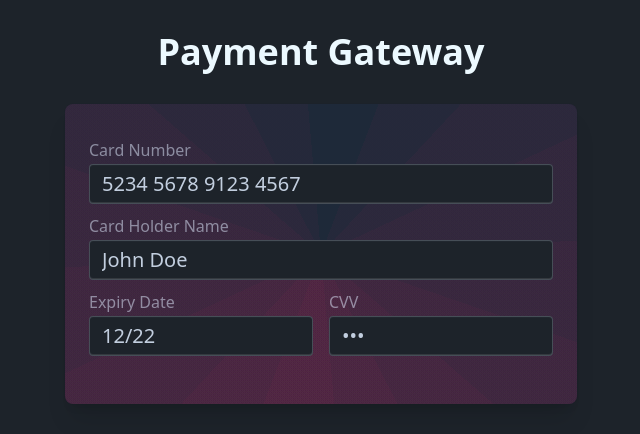
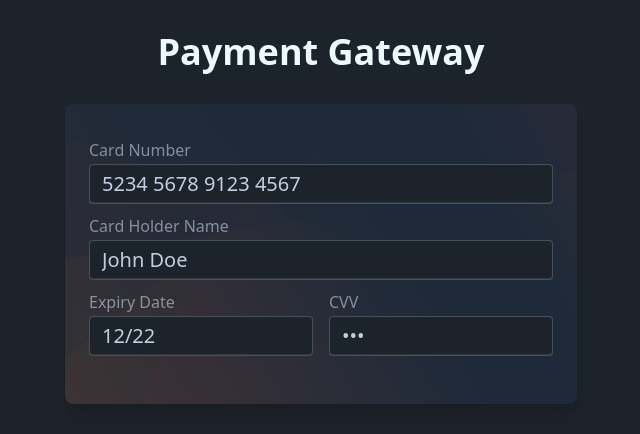
Before and after one commit to Aleksei-Michnik/nodejs-api-visa, a React (Vite) app in the folder frontend/: page / in a window 1280 px wide. Shown: the top 434 px of the page, without its empty margins (319-959 px from the left). Built offline with nearby package versions, Linux system fonts and the light colour scheme; no server answers.

Commit message:
Adjust payment form background gradients

```diff
--- a/frontend/src/components/PaymentForm.styles.css
+++ b/frontend/src/components/PaymentForm.styles.css
@@ -2,13 +2,11 @@
 
 @layer components {
     .payment-form {
-        background-image: linear-gradient(111deg,  transparent 50%, #e91e6309 50%),
-            linear-gradient(133deg,  transparent 50%, #e91e6309 50%),
-            linear-gradient(155deg,  transparent 50%, #e91e6309 50%),
-            linear-gradient(177deg,  transparent 50%, #e91e6309 50%),
-            linear-gradient(199deg,  transparent 50%, #e91e6309 50%),
-            linear-gradient(221deg,  transparent 50%, #e91e6309 50%),
-            linear-gradient(243deg,  transparent 50%, #e91e6309 50%),
-            linear-gradient(265deg,  transparent 50%, #e91e6309 50%);
+        background-image: linear-gradient(60deg, transparent 0, var(--color-gray-800) 64%, var(--color-gray-800) 80%, transparent 110%),
+            linear-gradient(110deg, transparent 30%, #e91e6309 30%),
+            linear-gradient(140deg, transparent 35%, rgba(233, 104, 30, .04) 35%),
+            linear-gradient(170deg, transparent 40%, rgba(233, 165, 30, .04) 40%),
+            linear-gradient(200deg, transparent 45%, rgba(233, 71, 30, .04) 45%),
+            linear-gradient(230deg, transparent 50%, rgba(233, 104, 30, .04) 50%);
     }
 }
```
